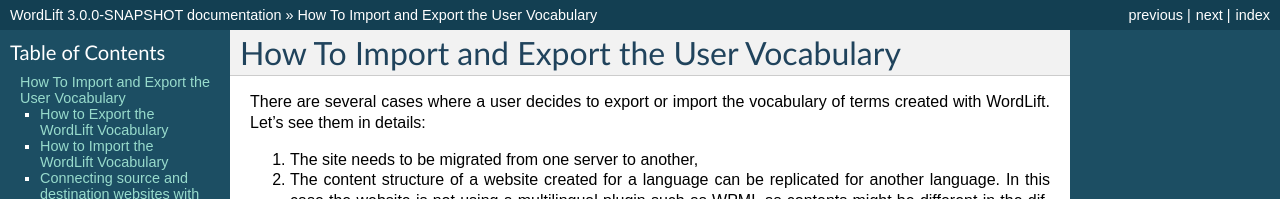
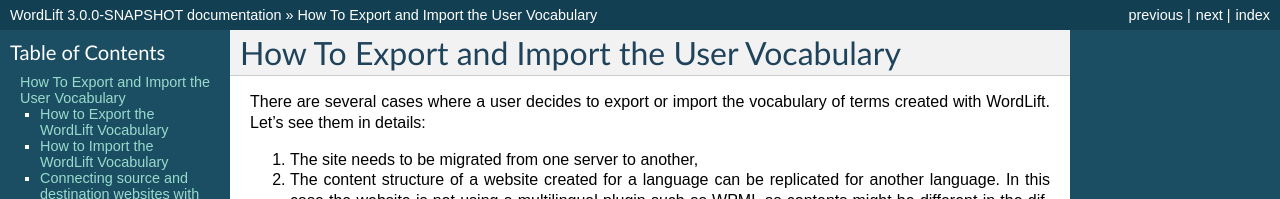
Before and after one commit to insideout10/wordlift-docs, a Sphinx documentation site: the page built from docs/import-export-vocabulary.rst, in a window 1280 px wide. Shown: the top 199 px of the page. Built offline with Sphinx 7.4.7, drawn with Linux system fonts in a browser that asks for light colours; some of the changed text lies outside the part shown.

```diff
--- a/docs/import-export-vocabulary.rst
+++ b/docs/import-export-vocabulary.rst
@@ -1,4 +1,4 @@
-How To Import and Export the User Vocabulary
+How To Export and Import the User Vocabulary
 ========
 
 There are several cases where a user decides to export or import the vocabulary of terms created with WordLift. Let’s see them in details:
```
